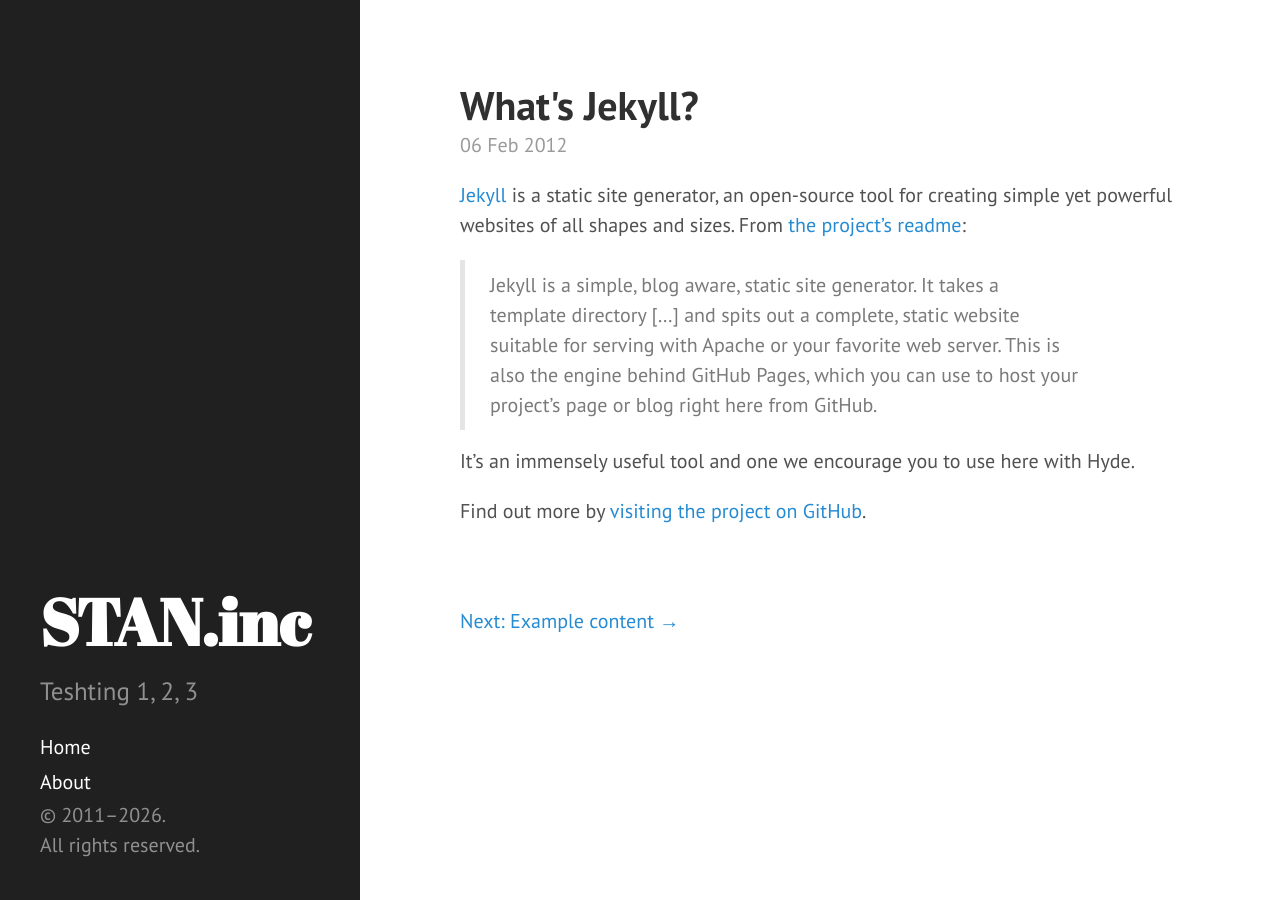
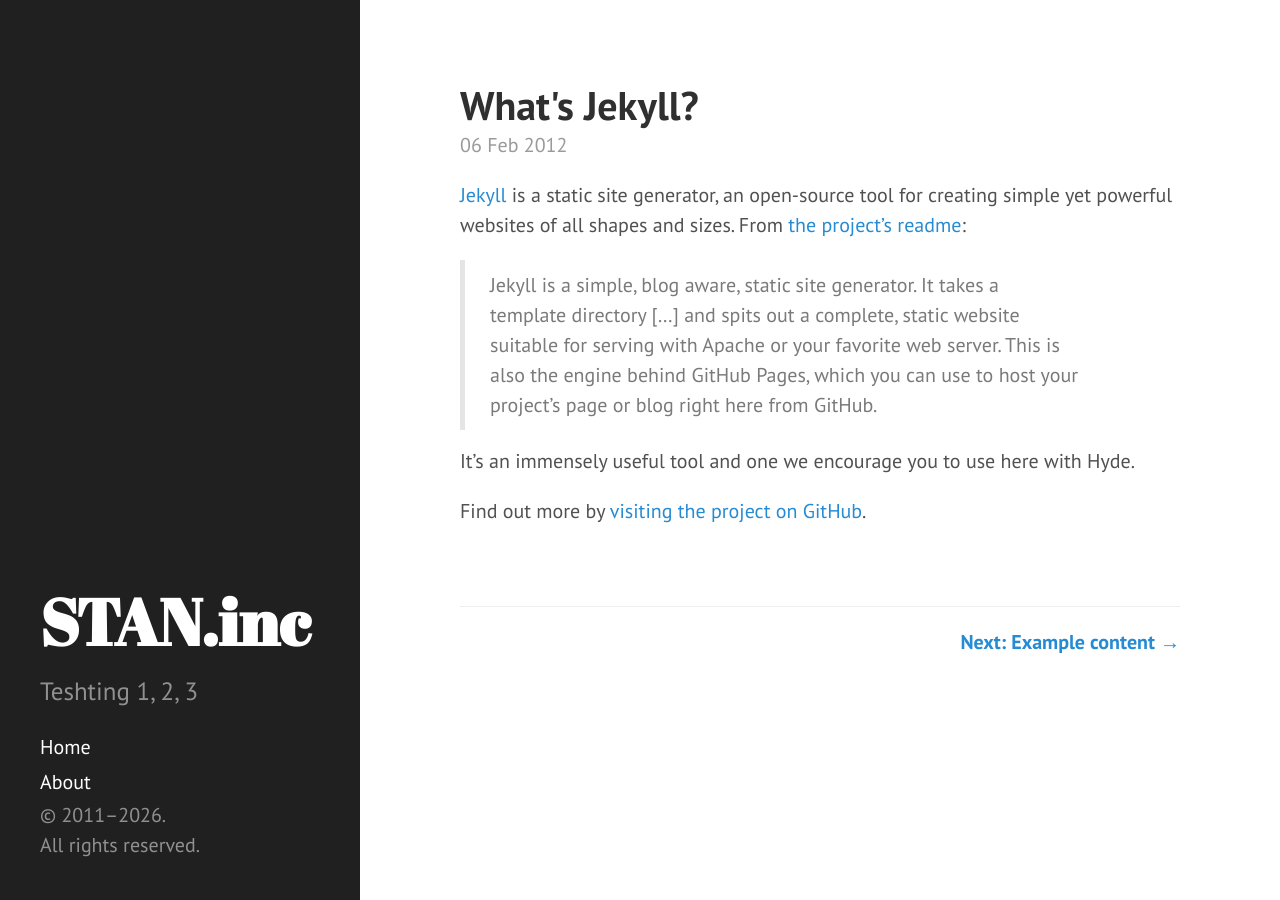
Before and after one commit to stam-ink/stam-ink.github.io, a Jekyll site: the page built from _posts/2012-02-06-whats-jekyll.md, in a window 1280 px wide. Built offline with Jekyll 4.4.1, drawn with Linux system fonts in a browser that asks for light colours.

Commit message:
Update hyde.css

```diff
--- a/public/css/hyde.css
+++ b/public/css/hyde.css
@@ -249,23 +249,22 @@
   color: #8f5536;
 }
 
-/* Custom Post Navigation Alignment */
-.nav-wrapper {
-  display: flex;
-  justify-content: space-between; /* Pushes items to the far left and right */
-  align-items: center;
-  margin-top: 2.5rem;
+/* Force Navigation Layout */
+#post-nav {
+  display: flex !important;
+  justify-content: space-between !important;
+  width: 100%;
+  margin-top: 3rem;
   padding-top: 1rem;
   border-top: 1px solid #eee;
 }
 
-.prev-link, .next-link {
+#post-nav a {
   text-decoration: none;
   font-weight: bold;
-  max-width: 45%; /* Prevents long titles from overlapping */
 }
 
-.next-link {
+.next-item {
+  margin-left: auto;
   text-align: right;
-  margin-left: auto; /* Forces 'Next' to the right even if 'Previous' is missing */
 }
```
